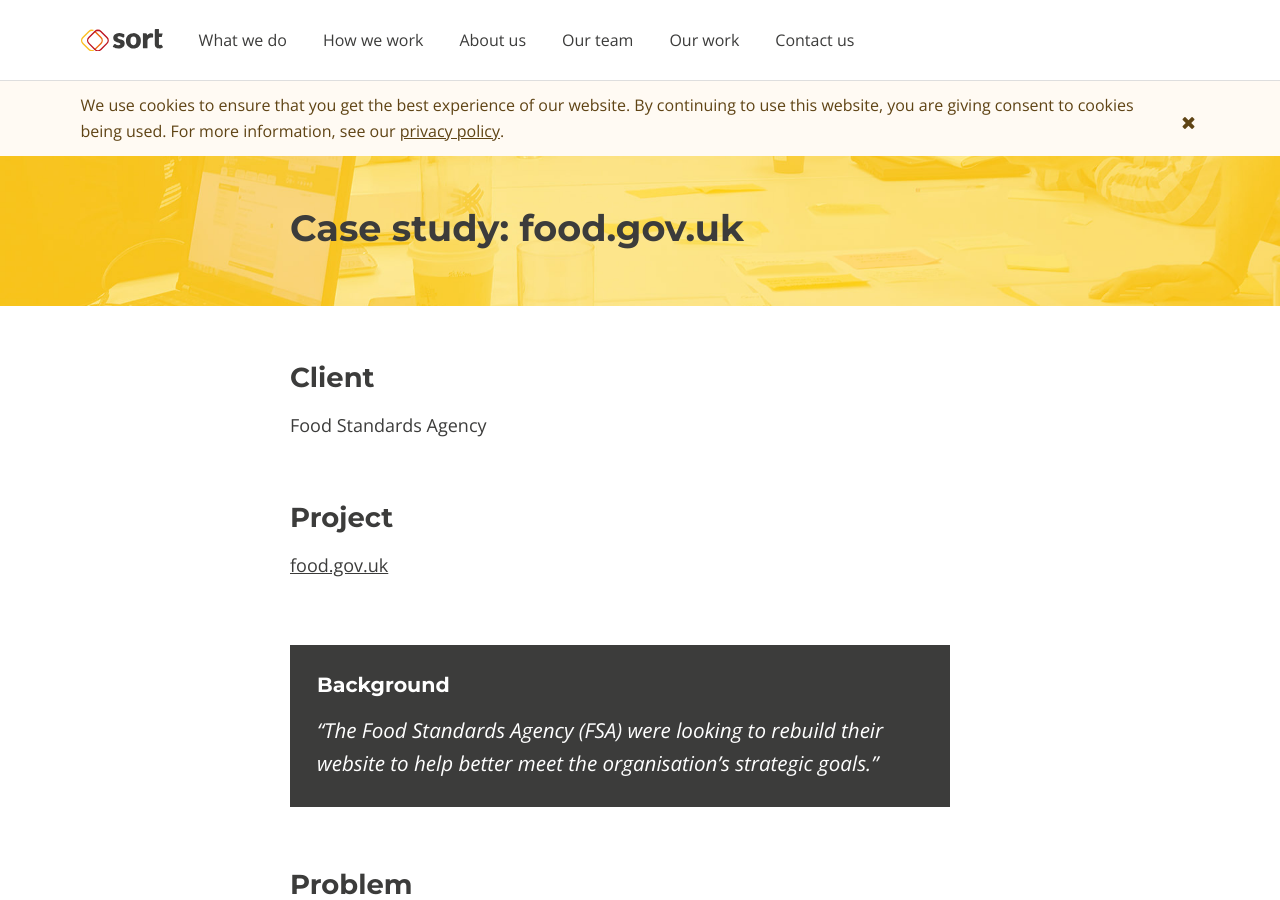
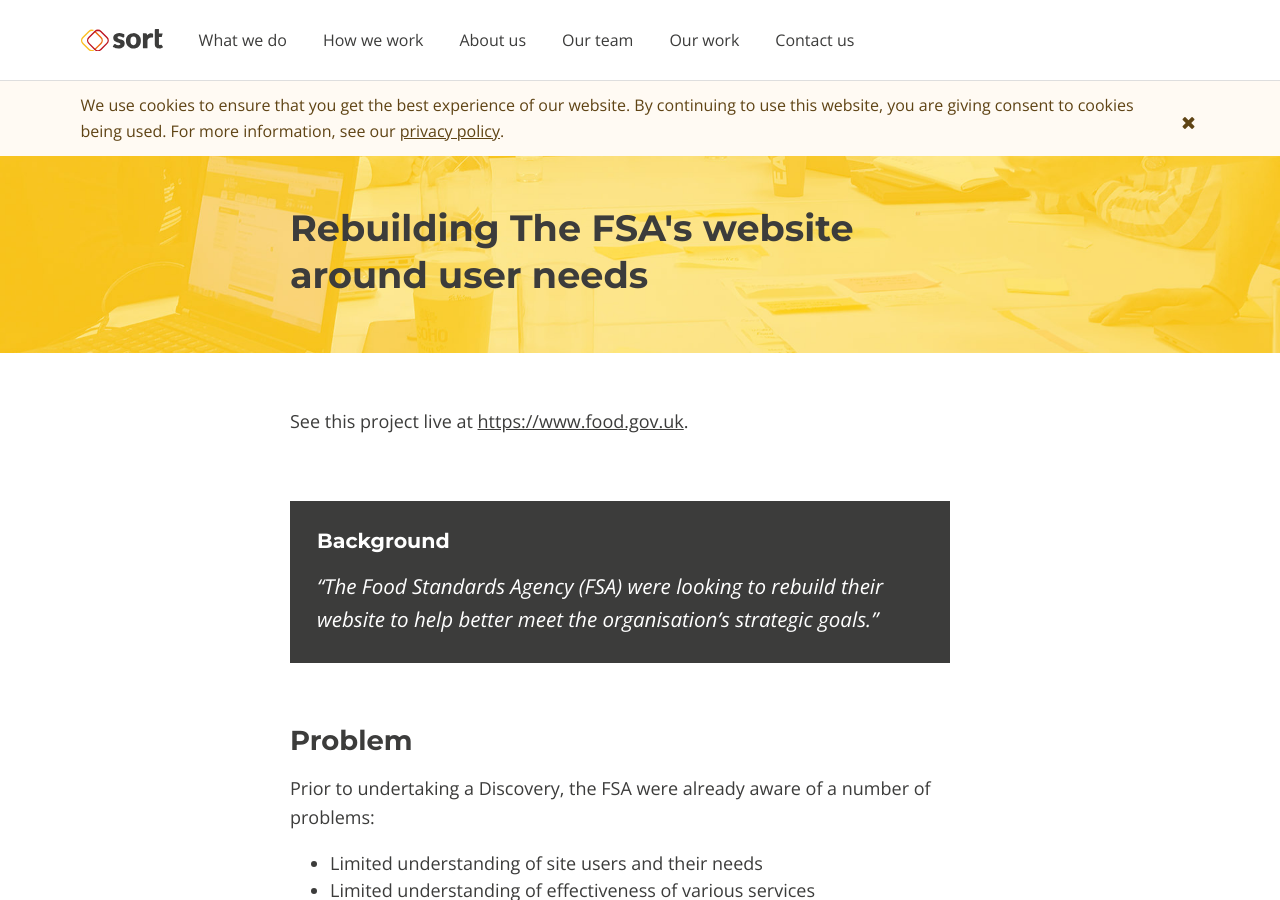
Before and after one commit to wearesort/sort-wearesort, a Jekyll site: the page built from our-work/food.gov.uk.html, in a window 1280 px wide and 900 px high. Built offline with Jekyll 4.4.1, drawn with Linux system fonts in a browser that asks for light colours; nearby versions of some CDN libraries; a script that is not in the unit is left out; comment, search, counter and statistics services are not loaded.

Commit message:
Updated titles

```diff
--- a/_pages/our-work.html
+++ b/_pages/our-work.html
@@ -32,7 +32,7 @@
         <img src="/assets/files/images/components/food.gov.uk.title.png" alt="food.gov.uk">
       </div>
       <div class="content">
-        <span class="header">food.gov.uk</span>
+        <span class="header">Food standards agency</span>
         <div class="description">
           Rebuilding The FSA's website around user needs
         </div>
--- a/our-work/food.gov.uk.html
+++ b/our-work/food.gov.uk.html
@@ -1,6 +1,6 @@
 ---
 layout: default
-title: "Case study: food.gov.uk"
+title: Rebuilding The FSA's website around user needs
 slug: food.gov.uk
 description: Read about how Sort worked with The FSA to rebuild their website around user needs through Discovery, Alpha, Beta, and Live phases...
 published: true
@@ -8,15 +8,12 @@
 <div class="stripe">
   <div class="ui text container">
     {% include block-2.html
-      title="Case study: food.gov.uk"
+      title="Rebuilding The FSA's website around user needs"
     %}
   </div>
 </div>
 <div class="ui main text container">
-  <h2>Client</h2>
-  <p>Food Standards Agency</p>
-  <h2>Project</h2>
-  <p><a href="food.gov.uk">food.gov.uk</a></p>
+  <p>See this project live at <a href="https://www.food.gov.uk">https://www.food.gov.uk</a>.</p>
   <p>&nbsp;</p>
 
   {% include block-quote.html
```
